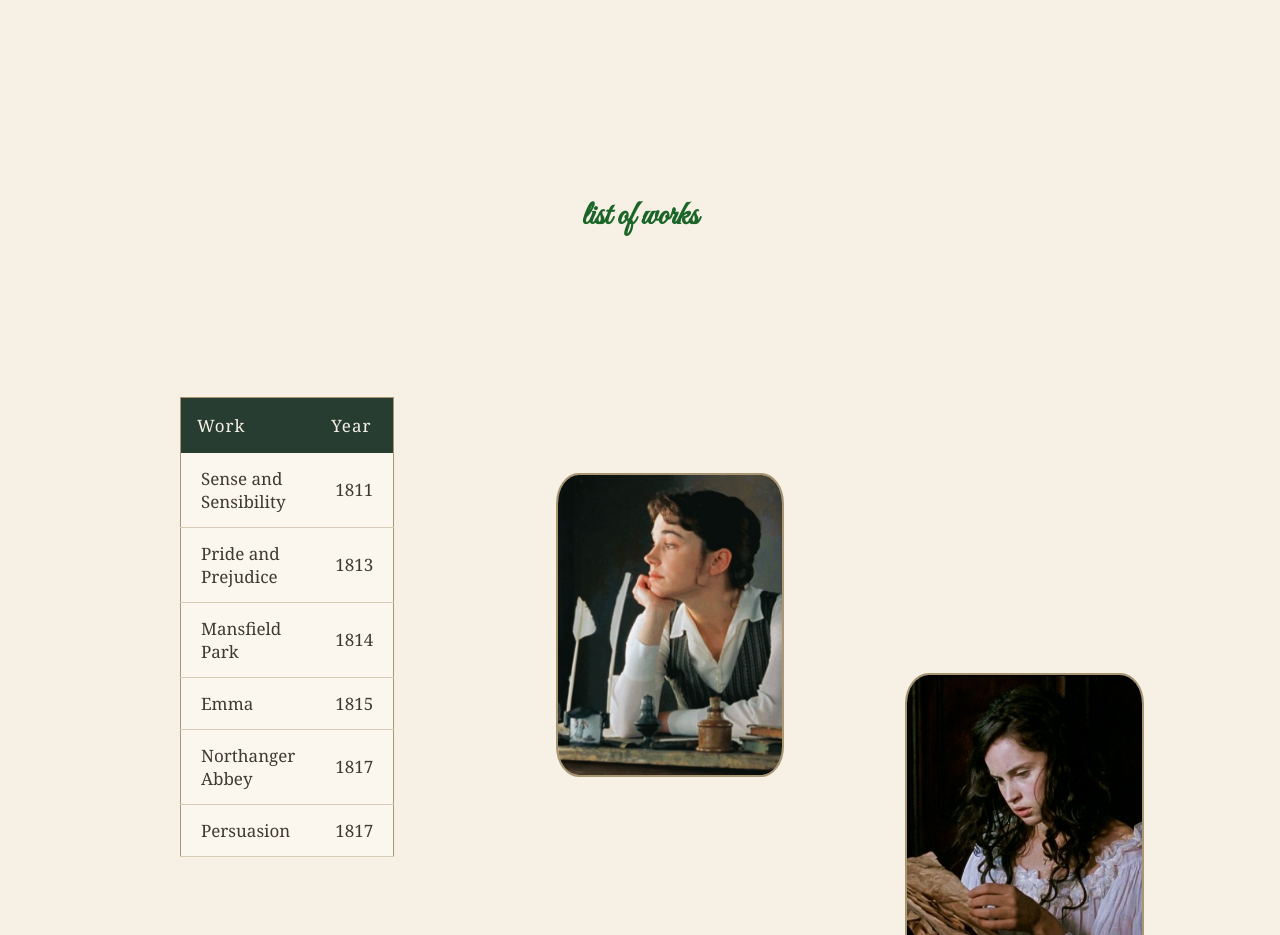
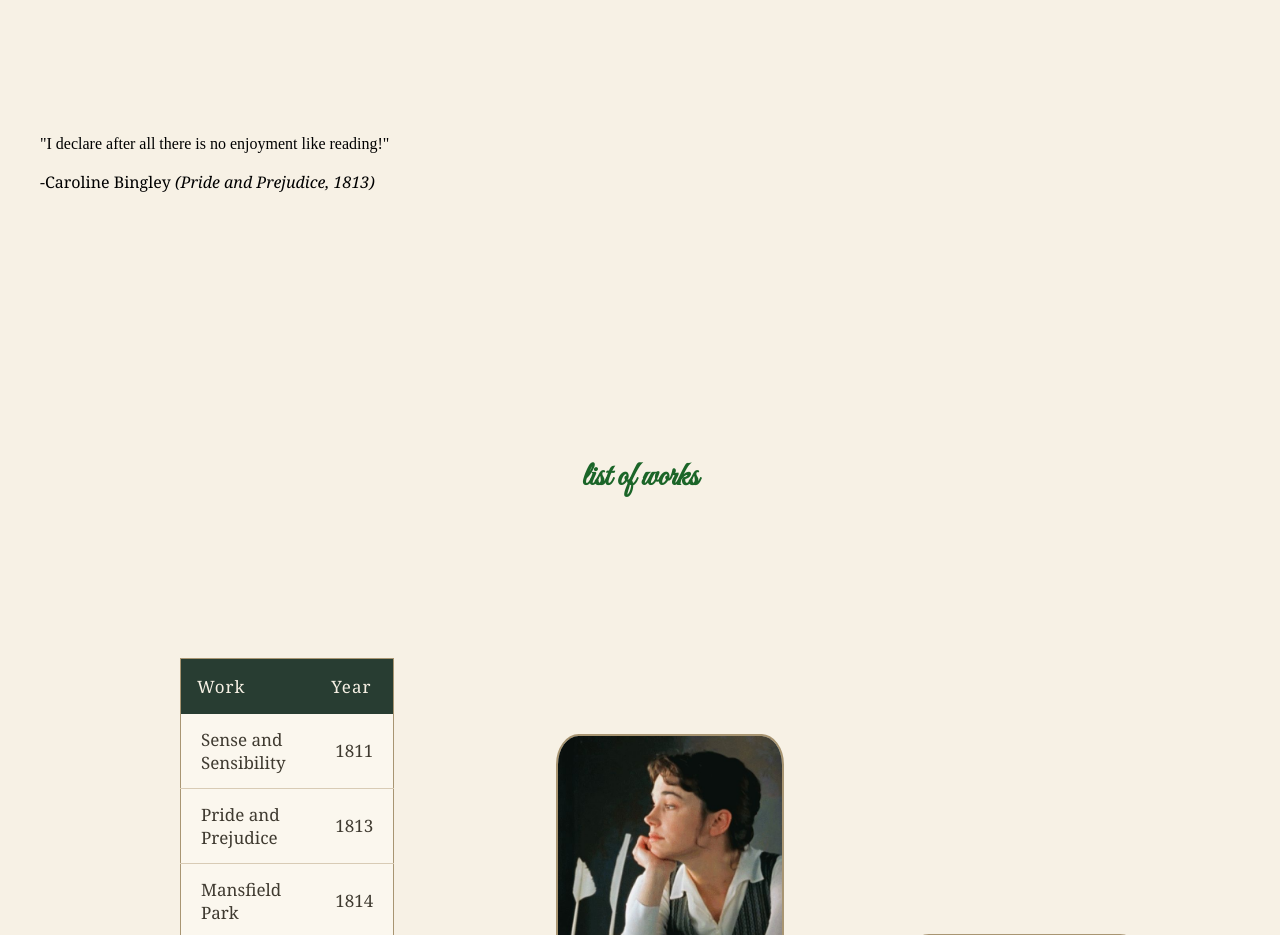
Before and after one commit to annailieva0123-lang/Jane_Austen_Project, a plain HTML site: page index.html in a window 1280 px wide. Shown: the part 3960-4895 px from the top of the page. Drawn offline with Linux system fonts and the light colour scheme; a web font is replaced by a local one.

Commit message:
Update index.html

```diff
--- a/index.html
+++ b/index.html
@@ -203,6 +203,15 @@ in the 1995 BBC TV adaptation.
         story of Elizabeth Bennet and her relationship with Mr. Darcy.
       </p>
         </section>
+      <div class="quote-box">
+        <blockquote>
+          "I declare after all there is no enjoyment like reading!"
+
+       <p class="quote-author">
+        -Caroline Bingley <cite> (Pride and Prejudice, 1813)</cite>
+       </p>
+        </blockquote>
+        </div>
 
     <section id="list" class="list-text">
       <h2> list of works</h2>
```
